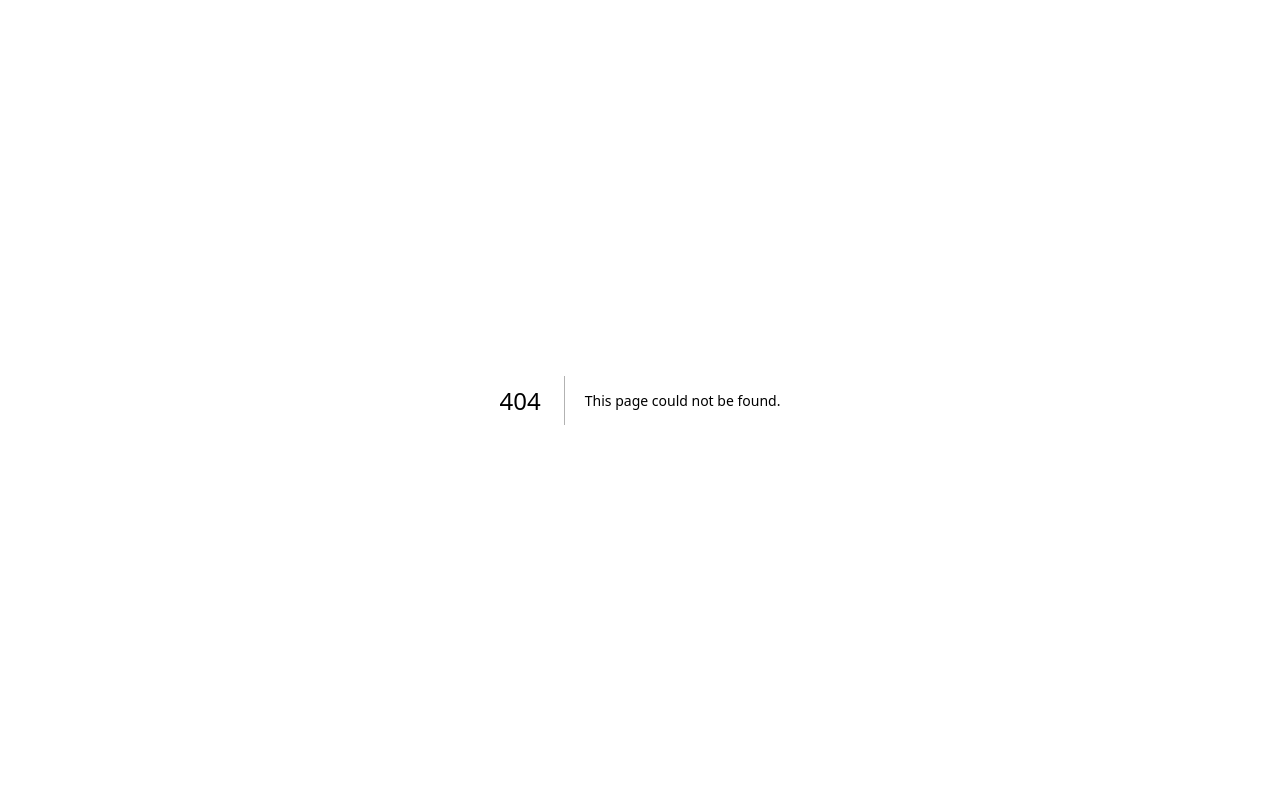
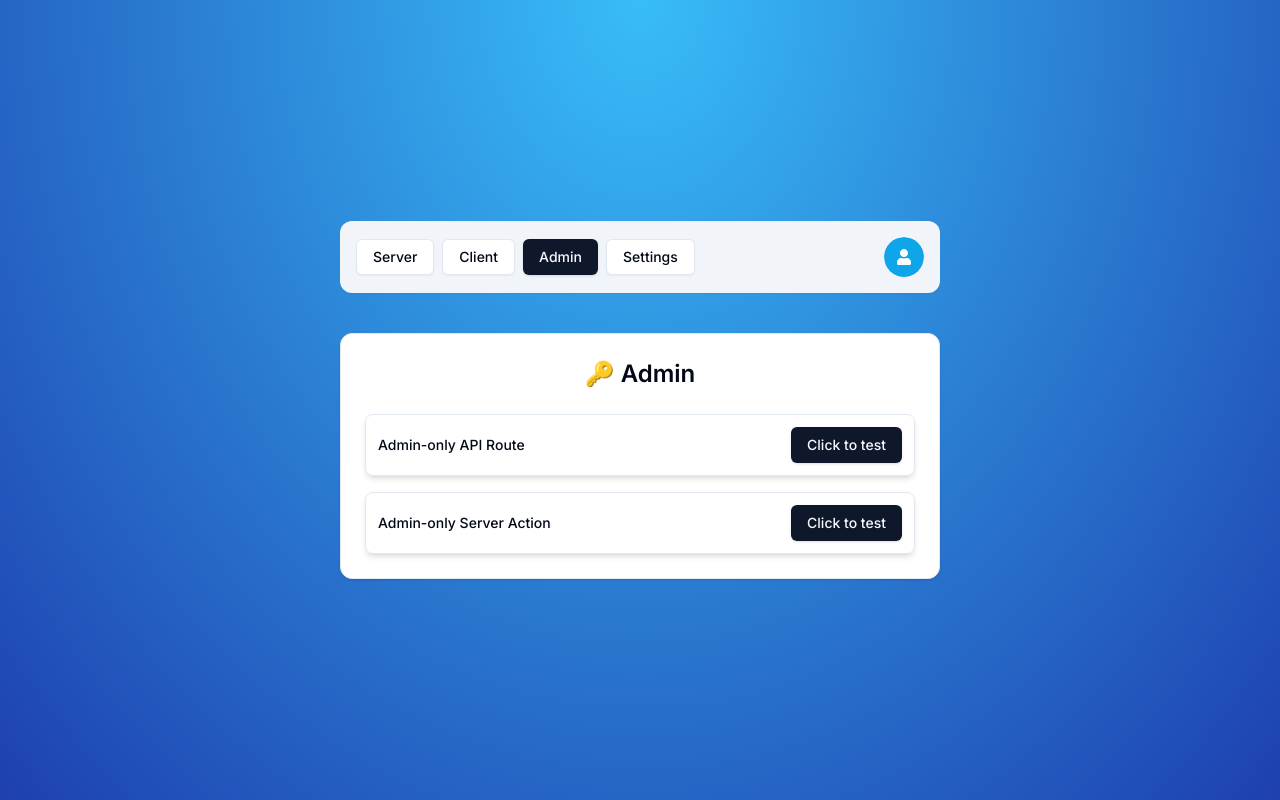
Before and after one commit to nicholavila/Creative-Marketplace, a Next.js app: page /admin in a window 1280 px wide. Before the commit this address had no page. Built offline with nearby package versions, Linux system fonts and the light colour scheme; no server answers.

Commit message:
feat(admin): add `admin` dashboard UI

```diff
--- /dev/null
+++ b/app/(protected)/admin/page.tsx
@@ -0,0 +1,34 @@
+"use client";
+
+import { Button } from "@/components/ui/button";
+import { Card, CardContent, CardHeader } from "@/components/ui/card";
+
+const AdminPage = () => {
+  const onServerActionClick = () => {};
+
+  const onApiRouteClick = () => {};
+
+  return (
+    <Card className="w-[600px]">
+      <CardHeader>
+        <p className="text-2xl font-semibold text-center">🔑 Admin</p>
+      </CardHeader>
+      <CardContent className="space-y-4">
+        {/* <RoleGate allowedRole={UserRole.ADMIN}>
+          <FormSuccess message="You are allowed to see this content!" />
+        </RoleGate> */}
+        <div className="flex flex-row items-center justify-between rounded-lg border p-3 shadow-md">
+          <p className="text-sm font-medium">Admin-only API Route</p>
+          <Button onClick={onApiRouteClick}>Click to test</Button>
+        </div>
+
+        <div className="flex flex-row items-center justify-between rounded-lg border p-3 shadow-md">
+          <p className="text-sm font-medium">Admin-only Server Action</p>
+          <Button onClick={onServerActionClick}>Click to test</Button>
+        </div>
+      </CardContent>
+    </Card>
+  );
+};
+
+export default AdminPage;
--- a/package.json
+++ b/package.json
@@ -28,6 +28,7 @@
     "react-hook-form": "^7.50.1",
     "react-icons": "^5.0.1",
     "resend": "^3.2.0",
+    "sonner": "^1.4.41",
     "tailwind-merge": "^2.2.1",
     "tailwindcss-animate": "^1.0.7",
     "uuid": "^9.0.1",
```
Also changed, not shown: 1 other file (tests, documents, lock files or other folders).
